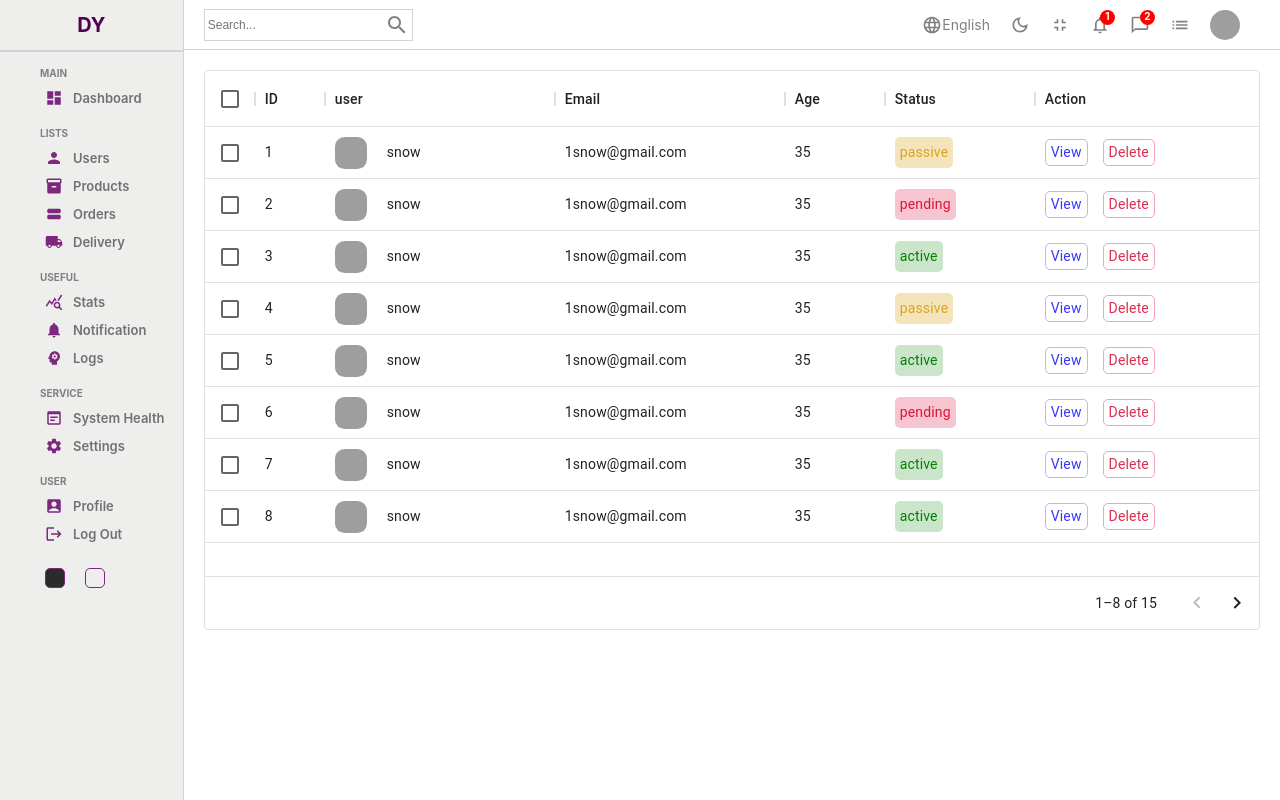
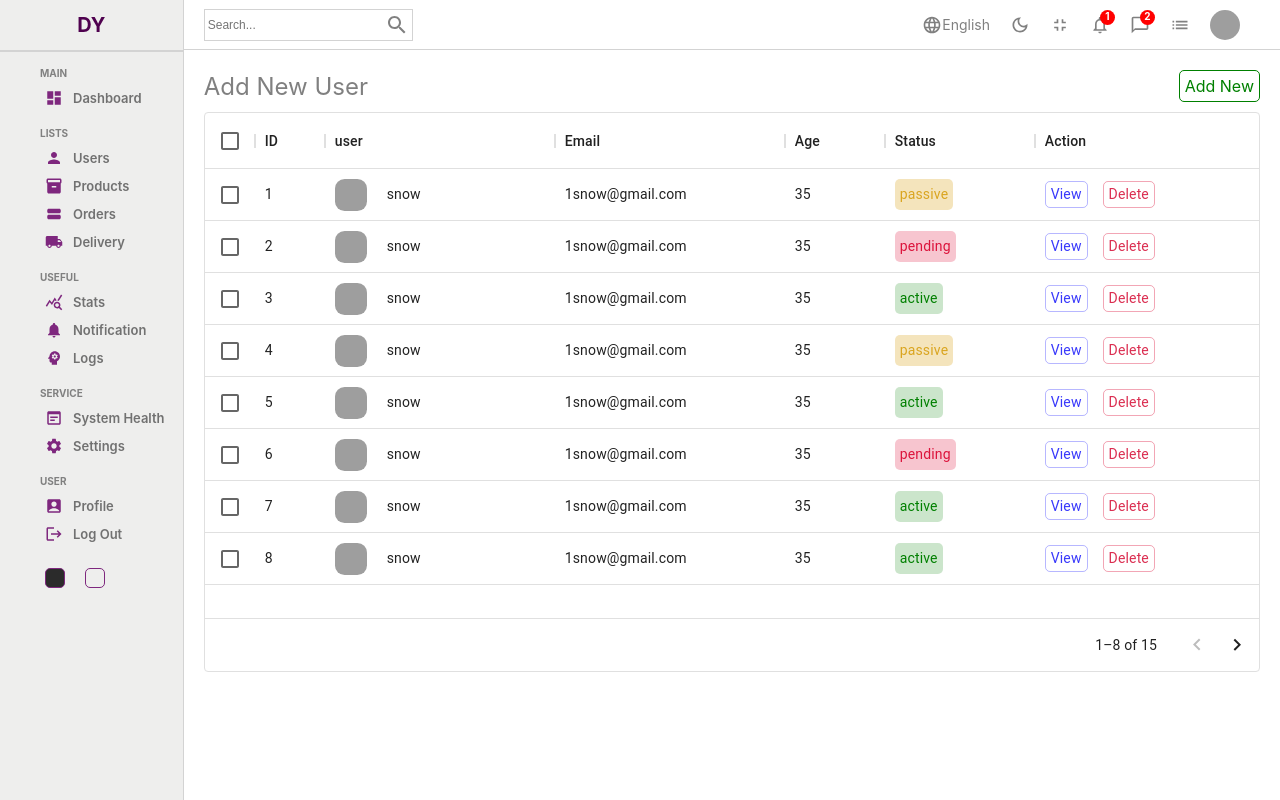
Before and after one commit to YadavDeepti/admin_panel, a React (Create React App) app: page /users in a window 1280 px wide. Built offline with nearby package versions, Linux system fonts and the light colour scheme; grey boxes are pictures that could not be loaded.

Commit message:
Added navigation through link(react-router-dom)

```diff
--- a/src/components/datatable/Datatable.jsx
+++ b/src/components/datatable/Datatable.jsx
@@ -2,7 +2,7 @@
 import "./Datatable.scss";
 import { DataGrid} from '@mui/x-data-grid';
 import { userColumns, userRows } from '../../datatableSource';
-
+import {Link} from "react-router-dom"
 
 
 const Datatable = () => {
@@ -10,7 +10,10 @@
 const actionColumn =[{field:"action", headerName:"Action", width:250, renderCell: ()=>{
   return(
     <div className="cellAction">
+      <Link to="/users/test" style={{textDecoration: "none"}}>
       <div className="viewButton">View</div>
+      </Link>
+
       <div className="deleteButton">Delete</div>
     </div>
   )
@@ -18,6 +21,13 @@
 
   return (
     <div className='datatable'>
+      <div className="datatableTitle">
+        Add New User
+        <Link to="/users/new" className="link">
+        Add New
+        </Link>
+      </div>
+
       <DataGrid
         rows={userRows}
         columns={userColumns.concat(actionColumn)}
--- a/src/components/datatable/Datatable.scss
+++ b/src/components/datatable/Datatable.scss
@@ -1,6 +1,27 @@
 .datatable{
     height: 600px;
     padding: 20px;
+
+    .datatableTitle{
+        width: 100%;
+        font-size: 24px;
+        color: gray;
+        margin-bottom: 10px;
+        display: flex;
+        align-items: center;
+        justify-content: space-between;
+
+        .link{
+            text-decoration: none;
+            color: green;
+            font-size: 16px;
+            font-weight: 400;
+            border: 1px solid green;
+            padding: 5px;
+            border-radius: 5px;
+            cursor: pointer;
+        }
+    }
 
     .cellWithImg{
         display: flex;
--- a/src/components/sidebar/Sidebar.jsx
+++ b/src/components/sidebar/Sidebar.jsx
@@ -1,5 +1,6 @@
 import React from 'react'
 import './Sidebar.scss';
+import {Link} from "react-router-dom"
 import DashboardIcon from '@mui/icons-material/Dashboard';
 import PersonIcon from '@mui/icons-material/Person';
 import Inventory2Icon from '@mui/icons-material/Inventory2';
@@ -16,15 +17,24 @@
 const Sidebar = () => {
   return (
     <div className='Sidebar'>
-     <div className="top"><span className="logo">DY</span></div>
+     <div className="top">
+      <Link to="/" style={{textDecoration: "none"}}>
+      <span className="logo">DY</span>
+      </Link>
+     </div>
      <hr />
      <div className="centre">
         <ul>
           <p className="title">MAIN</p>
            <li> <DashboardIcon className='icon'/> <span>Dashboard</span></li>
            <p className="title">LISTS</p>
+           <Link to="/users" style={{textDecoration: "none"}}>
            <li><PersonIcon className='icon'/> <span>Users</span></li>
-           <li><Inventory2Icon className='icon'/> <span>Products</span></li>
+           </Link>
+          <Link to="/products" style={{textDecoration: "none"}}>
+          <li><Inventory2Icon className='icon'/> <span>Products</span></li>
+          </Link>
+
            <li><ViewStreamIcon className='icon'/> <span>Orders</span></li>
            <li><LocalShippingIcon className='icon'/> <span>Delivery</span></li>
            <p className="title">USEFUL</p>
```
